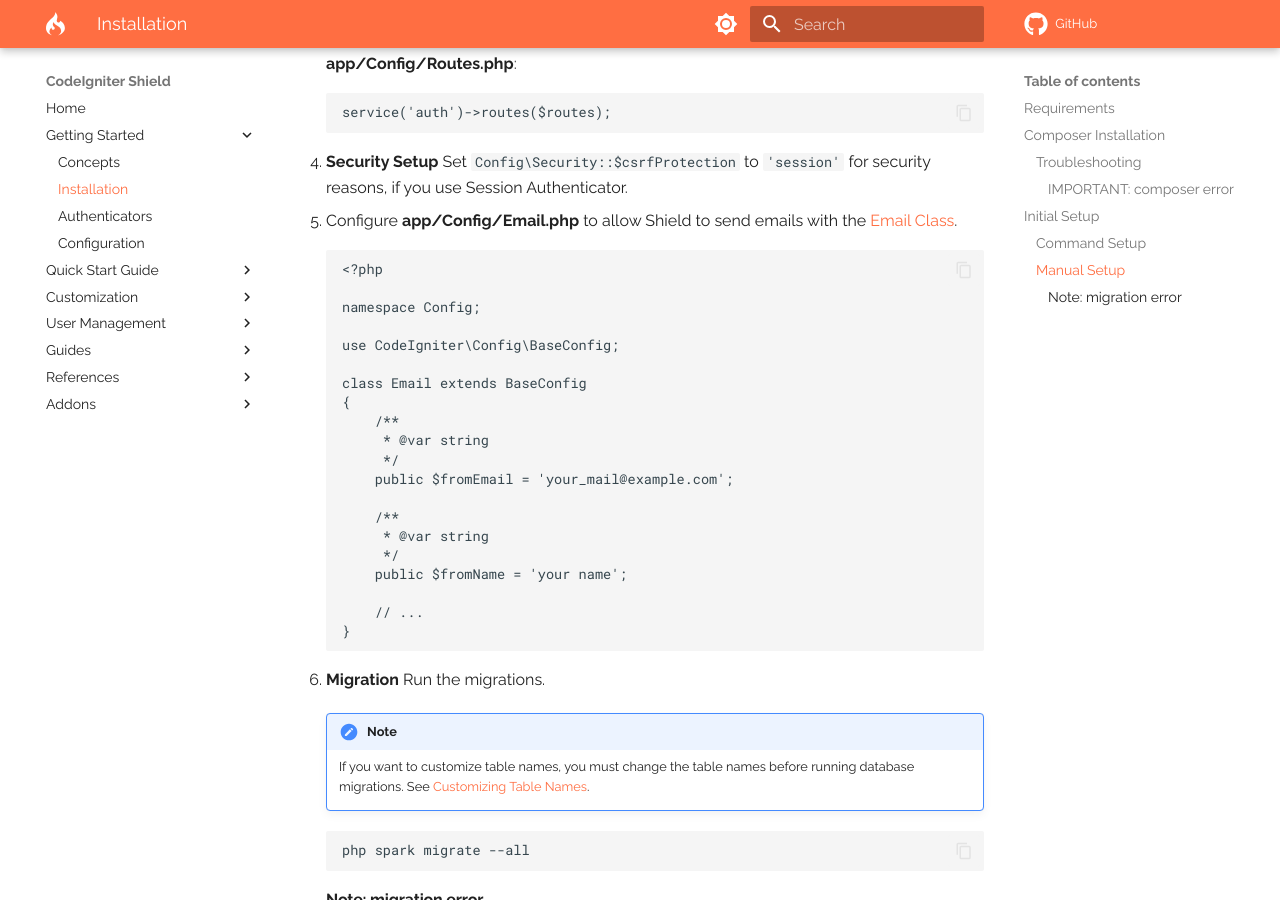
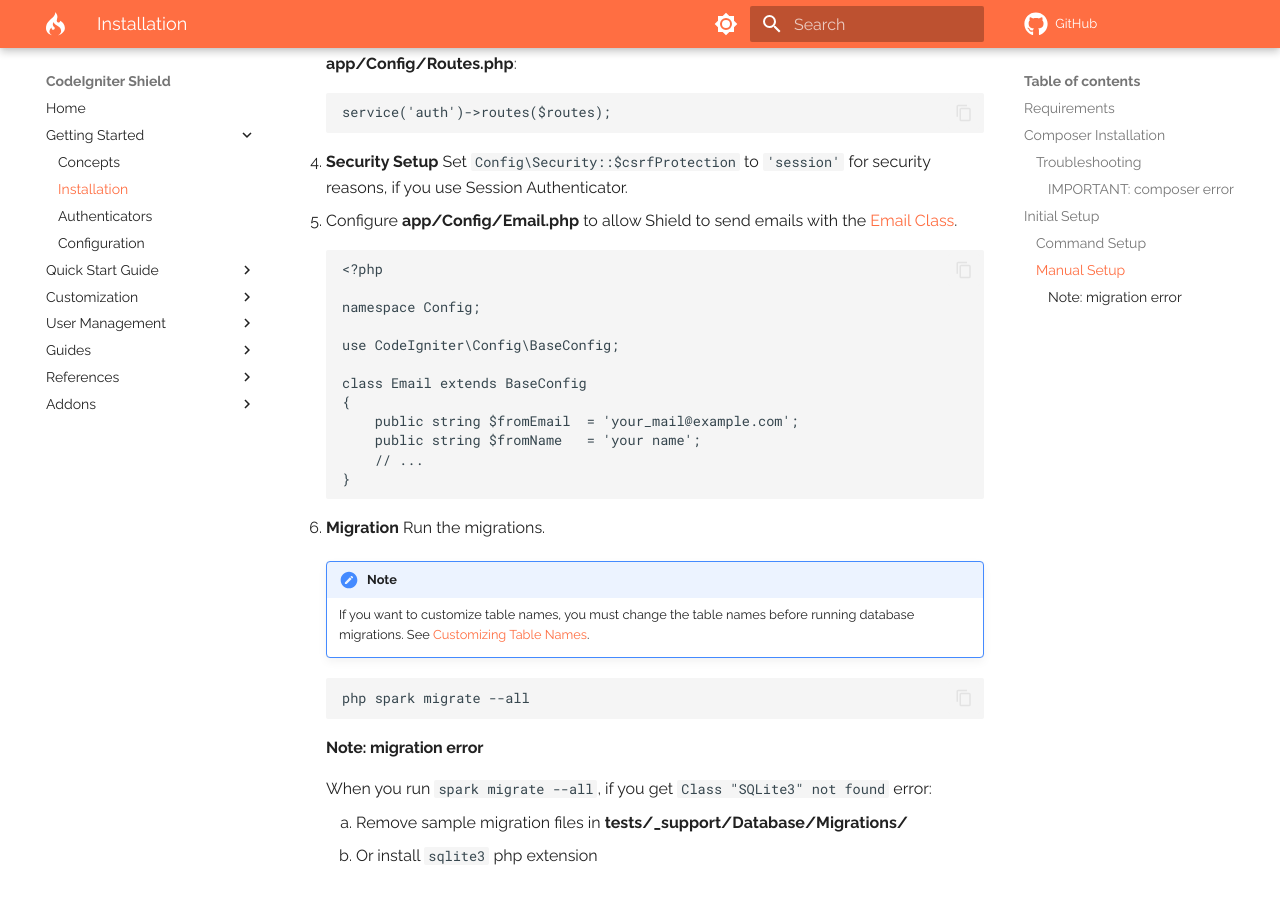
Before and after one commit to codeigniter4/shield, an MkDocs documentation site: the page built from docs/getting_started/install.md, in a window 1280 px wide and 900 px high, scrolled down 2616 px. Built offline with MkDocs 1.6.1 and Material for MkDocs 9.7.7, drawn with Linux system fonts in a browser that asks for light colours; comment, search, counter and statistics services are not loaded; a style sheet for code colours, icons or effects is not loaded.

Commit message:
docs: update sample code

````diff
--- a/docs/getting_started/install.md
+++ b/docs/getting_started/install.md
@@ -124,16 +124,8 @@ your project.
 
     class Email extends BaseConfig
     {
-        /**
-         * @var string
-         */
-        public $fromEmail = 'your_mail@example.com';
-
-        /**
-         * @var string
-         */
-        public $fromName = 'your name';
-
+        public string $fromEmail  = 'your_mail@example.com';
+        public string $fromName   = 'your name';
         // ...
     }
     ```
````
